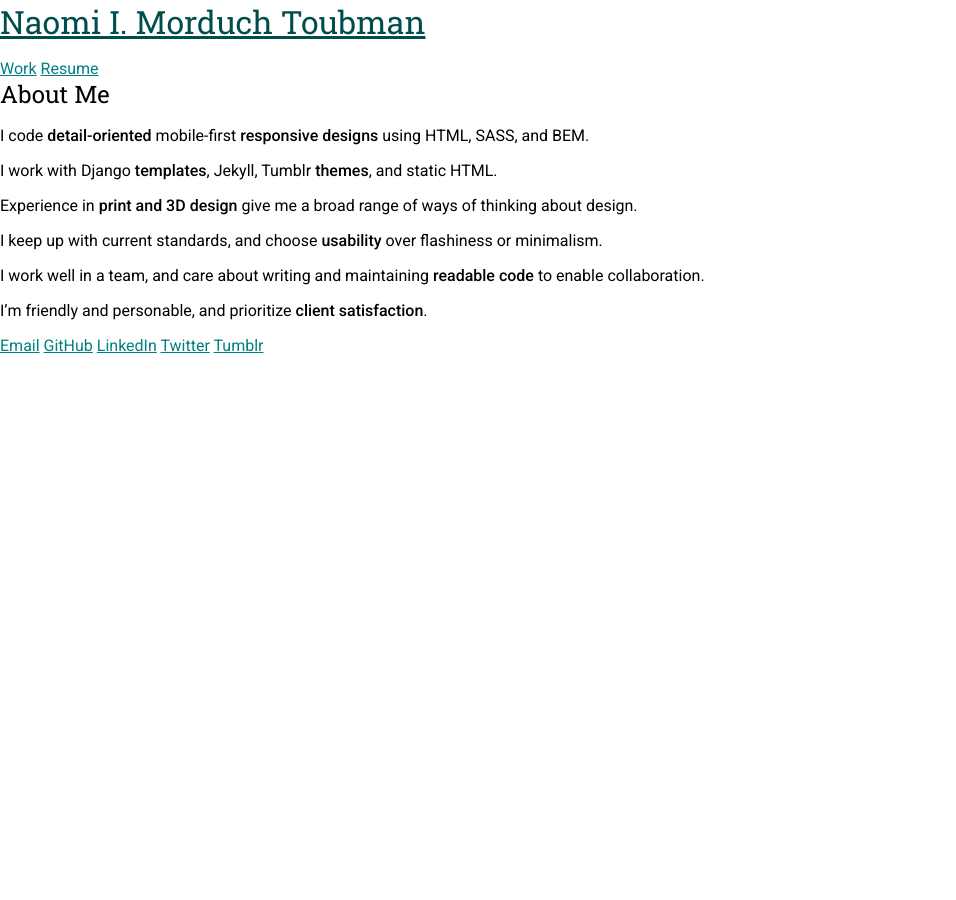
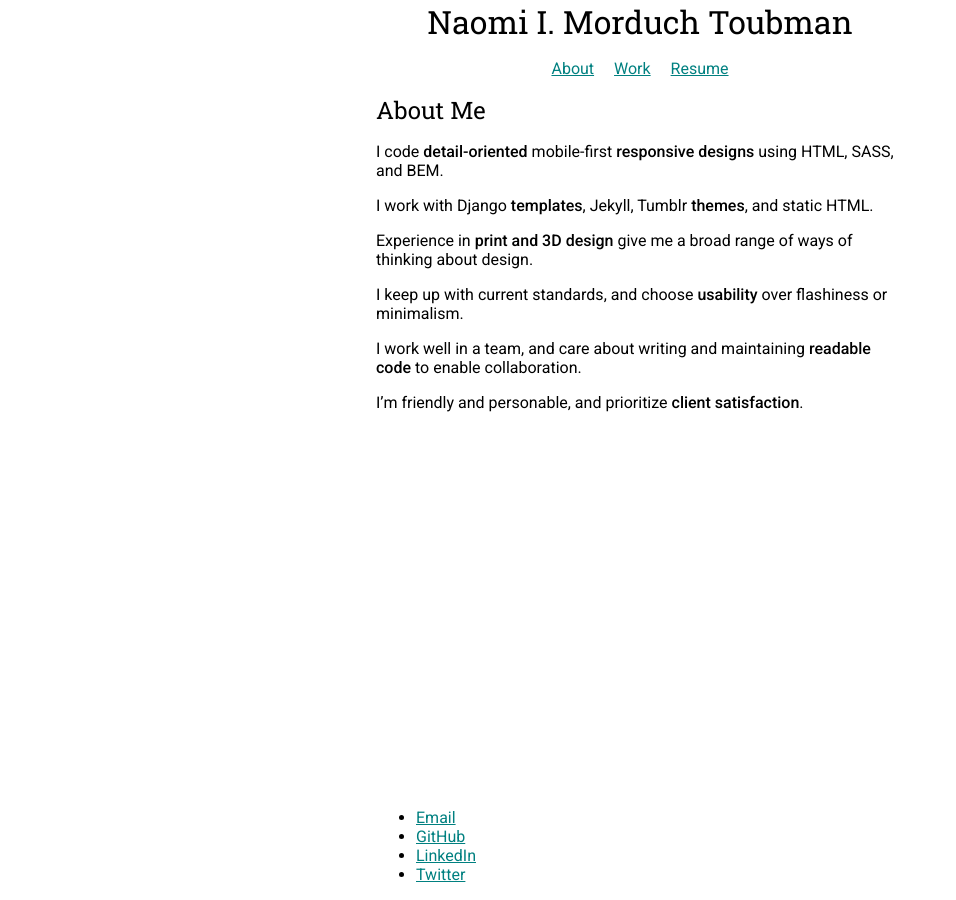
Before and after one commit to nmorduch/nmorduch.github.io, a Jekyll site: the page built from index.md, in a window 1280 px wide. Shown: the whole page, without its empty margins (0-956 px from the left). Built offline with Jekyll 4.4.1, drawn with Linux system fonts in a browser that asks for light colours; our own code applies the rules of GitHub Pages for plain Markdown files.

Commit message:
Inital layout

```diff
--- a/_includes/footer.html
+++ b/_includes/footer.html
@@ -1,9 +1,9 @@
 <footer>
-	<div class="container">
-		<p>
-			{% for contact in site.data.about.contact %}
-				<span class="footer-link"><a href="{{ contact.link }}">{{ contact.title }}</a></span>
-			{% endfor %}
-		</p>
-	</div>
+	<ul class="footer-links">
+	{% for link in site.data.navigation.contact %}
+		<li>
+			<a href="{{ link.link }}">{{ link.title }}</a>
+		</li>
+	{% endfor %}
+	<ul>
 </footer>
--- a/_includes/header.html
+++ b/_includes/header.html
@@ -1,7 +1,12 @@
-<header>
+<header class="header">
+	<h1 class="header__title">{{ site.name }}</h1>
 	<nav>
-		<h1><a href="{{ site.baseurl }}/">{{ site.name }}</a></h1>
-		<a href="{{ site.baseurl }}/work">Work</a>
-		<a href="{{ site.baseurl }}/resume">Resume</a>
+		<ul class="header__nav">
+			{% for link in site.data.navigation.navigation %}
+				<li class="header__nav-item">
+					<a href="{{ link.link }}">{{ link.title }}</a>
+				</li>
+			{% endfor %}
+		</ul>
 	</nav>
 </header>
--- a/_layouts/default.html
+++ b/_layouts/default.html
@@ -4,6 +4,8 @@ layout: head
 
 <body>
 	{% include header.html %}
-	{{ content }}
+	<main>
+		{{ content }}
+	</main>
 	{% include footer.html %}
 </body>
--- a/static/sass/styles.sass
+++ b/static/sass/styles.sass
@@ -1,3 +1,6 @@
 @import base/variables
 @import base/mixins
 @import base/base
+
+@import header
+@import layout
--- a/static/styles.css
+++ b/static/styles.css
@@ -79,4 +79,36 @@ h5 {
 h6 {
   font-size: 1rem; }
 
+.header {
+  text-align: center; }
+
+.header__nav {
+  list-style-type: none;
+  margin: 0;
+  padding: 0; }
+
+.header__nav-item {
+  display: inline-block;
+  margin: 0 0.5rem; }
+
+body {
+  display: grid;
+  grid-template-columns: auto 33rem auto;
+  grid-template-rows: auto 100fr auto;
+  grid-template-areas: ". header ." ". main ." ". footer .";
+  grid-gap: 1rem; }
+  @media (max-width: 527px) {
+    body {
+      grid-template-columns: 0 100fr 0;
+      grid-template-rows: auto 100fr auto; } }
+
+header {
+  grid-area: header; }
+
+main {
+  grid-area: main; }
+
+footer {
+  grid-area: footer; }
+
 /*# sourceMappingURL=styles.css.map */
```
Also changed, not shown: _data/navigation.yaml (renamed from _data/about.yaml, +8 -4 lines), static/sass/_header.sass (added, +10 -0 lines), static/sass/_layout.sass (added, +18 -0 lines), static/sass/base/_variables.sass (+5 -5 lines).
